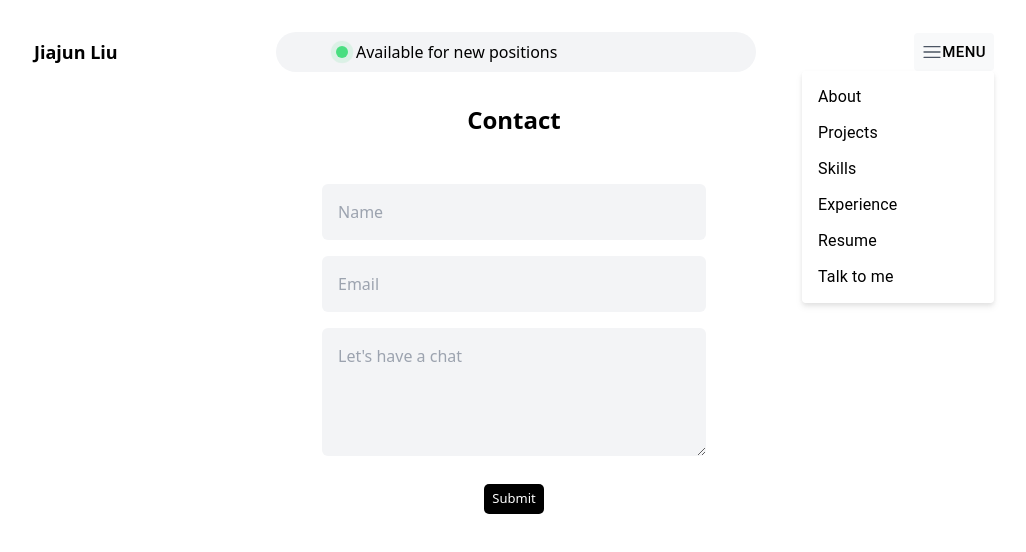
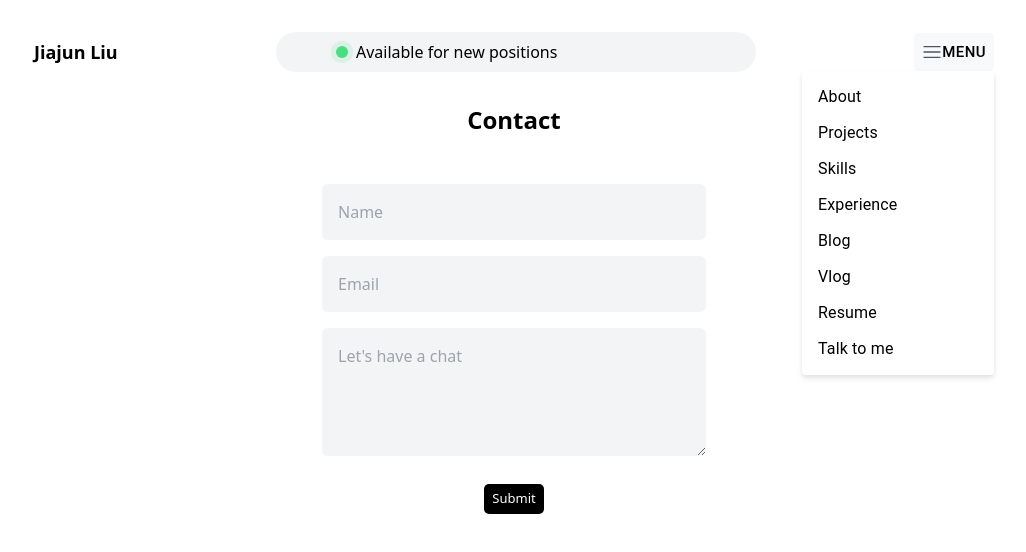
Before and after one commit to jiajunliu0024/portfolio, a React (Create React App) app: page /contact in a window 1280 px wide. Both pictures are taken after a click on the button "MENU". Shown: the top 552 px of the page, without its empty margins (126-1152 px from the left). Built offline with nearby package versions, Linux system fonts and the light colour scheme; no server answers.

Commit message:
add the ease-in-out to the button

```diff
--- a/src/components/About.js
+++ b/src/components/About.js
@@ -44,7 +44,6 @@ export default function About() {
             Hello, I am Jiajun Liu. A fullstack developer in Melbourne. Nice to
             meet you.
           </p>
-
           <div className="w-full flex lg:justify-start md:justify-center sm:justify-center">
             <a
               href="#schedule"
--- a/src/components/BlogEventSchedule.js
+++ b/src/components/BlogEventSchedule.js
@@ -29,13 +29,13 @@ const BlogEventSchedule = () => {
             data-cal-namespace="15min"
             data-cal-link="jiajun-liu/15min"
             data-cal-config='{"layout":"month_view"}'
-            className="inline-flex text-white bg-gray-900 border-0 py-2 px-2 focus:outline-none hover:bg-white hover:text-black hover:scale-110 rounded-lg text-base"
+            className="inline-flex text-white bg-gray-900 border-0 py-2 px-2 focus:outline-none hover:bg-white hover:text-black hover:scale-110 transition duration-700 ease-in-out rounded-lg text-base"
           >
             Schedule a Meeting
           </button>
           <a
             href="/contact"
-            className="ml-2 inline-flex text-black bg-gray-100 border-0 py-2 px-2 focus:outline-none hover:bg-gray-100 hover:text-white rounded-lg text-base"
+            className="ml-2 inline-flex text-black bg-gray-100 border-0 py-2 px-2 focus:outline-none hover:bg-gray-200 hover:text-white transition duration-700 ease-in-out rounded-lg text-base"
           >
             Send me a message
           </a>
--- a/src/components/menu_components/MenuButton.js
+++ b/src/components/menu_components/MenuButton.js
@@ -117,6 +117,16 @@ export default function MenuListComposition() {
                       </a>
                     </MenuItem>
                     <MenuItem onClick={handleClose}>
+                      <a className="w-full h-full" href="/coming-soon">
+                        Blog
+                      </a>
+                    </MenuItem>
+                    <MenuItem onClick={handleClose}>
+                      <a className="w-full h-full" href="/coming-soon">
+                        Vlog
+                      </a>
+                    </MenuItem>
+                    <MenuItem onClick={handleClose}>
                       <a
                         href={resume}
                         className="w-full h-full"
```
Also changed, not shown: src/components/style.css (line endings or trailing spaces).
